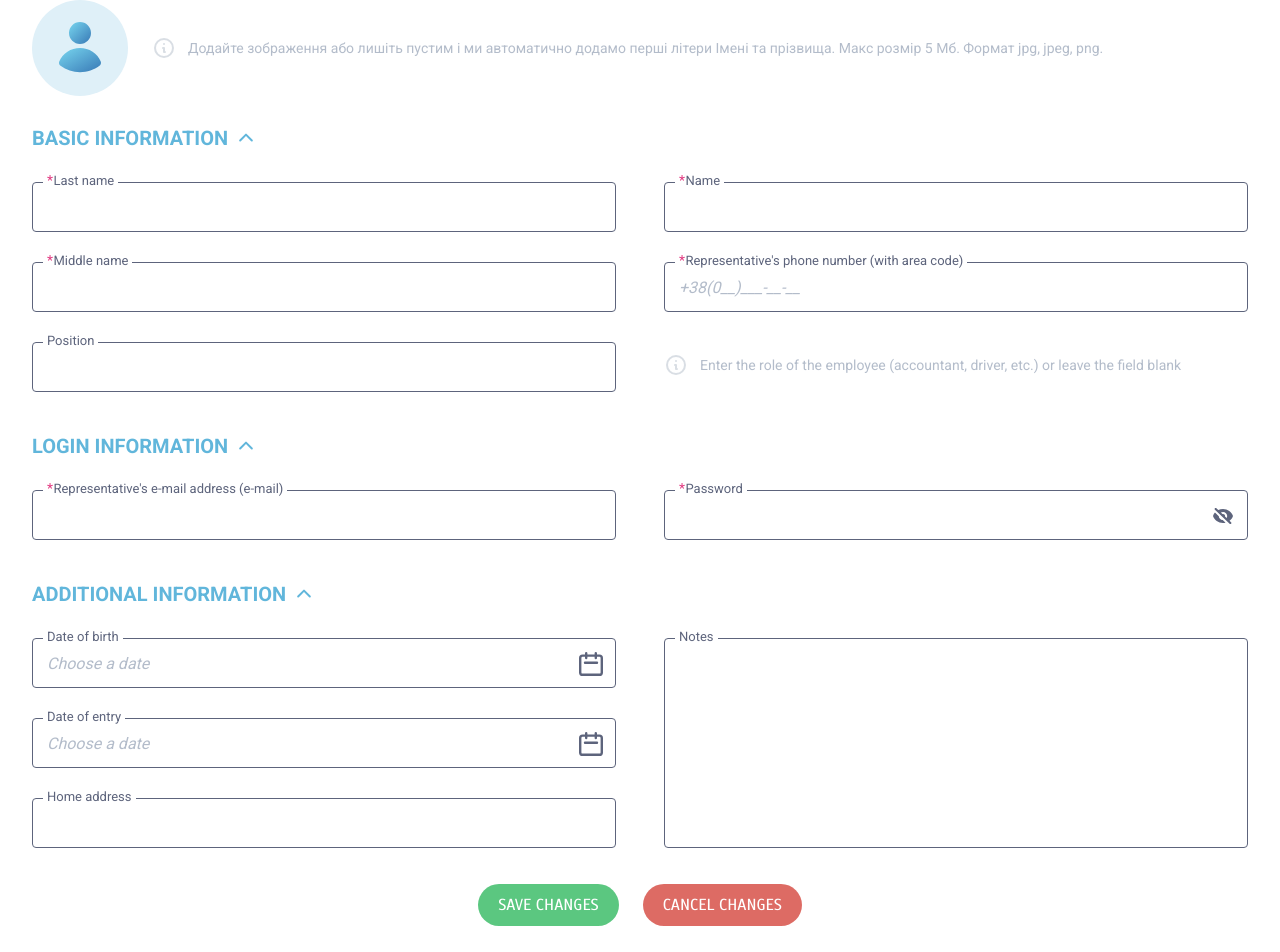
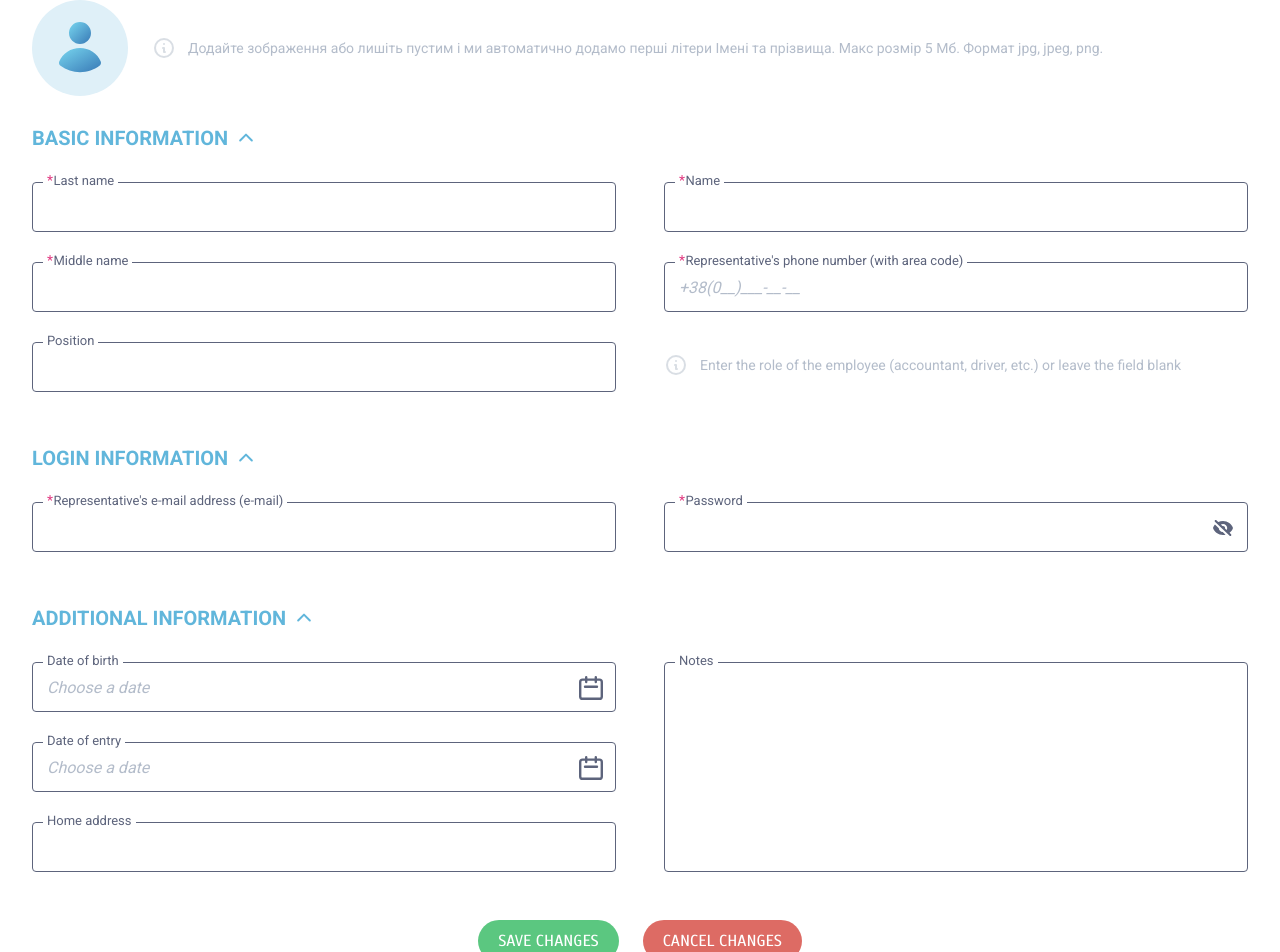
Before and after one commit to it-volunteers-ukraine/ChariERP, a Next.js app in the folder client/: page /en/add-member in a window 1280 px wide. Shown: the top 952 px of the page. Built offline with nearby package versions, Linux system fonts and the light colour scheme.

Commit message:
122 changed gap

```diff
--- a/client/src/app/[locale]/add-member/page.tsx
+++ b/client/src/app/[locale]/add-member/page.tsx
@@ -71,7 +71,7 @@ const AddMember = () => {
                 />
               </div>
 
-              <div className="flex flex-col gap-9 desktop:gap-12">
+              <div className="flex flex-col gap-9 laptop:gap-12">
                 <Accordion
                   initialState
                   classNameWrapper="!gap-3"
@@ -101,9 +101,9 @@ const AddMember = () => {
                   </div>
 
                   <InputField
+                    wrapperClass="gap-1 laptop:!gap-12"
                     name="positionOfMember"
                     label={text('positionOfMember.label')}
-                    wrapperClass="!gap-12"
                     info={text('positionOfMember.information')}
                   />
                 </Accordion>
@@ -113,7 +113,7 @@ const AddMember = () => {
                   classNameWrapper="!gap-3"
                   classNameTitle="text-[20px] uppercase"
                   title={text('title.loginInformation')}
-                  classNameChildren="flex flex-col laptop:flex-row laptop:gap-12"
+                  classNameChildren="flex flex-col gap-4 laptop:flex-row laptop:gap-12"
                 >
                   <InputField required name="email" label={text('email.label')} />
 
@@ -152,7 +152,7 @@ const AddMember = () => {
                     name="textarea"
                     label={text('notes.label')}
                     wrapperClass="laptop:max-w-[calc(50%-24px)]"
-                    textAreaClass="mr-2 min-h-[183px] scroll-textarea resize-none"
+                    textAreaClass="!p-[0_4px_0_16px] mr-[6px] min-h-[183px] scroll-textarea !text-input-text resize-none"
                   />
                 </Accordion>
 
--- a/client/src/components/input/index.tsx
+++ b/client/src/components/input/index.tsx
@@ -187,7 +187,7 @@ export const Input = forwardRef<HTMLInputElement | HTMLTextAreaElement, InputPro
 
         {info && (
           <div className="flex items-center text-input-info w-full relative top-1">
-            <Info width={24} height={24} className="hidden tablet:flex self-center text-input-info mr-3 shrink-0" />
+            <Info width={24} height={24} className="tablet:flex self-center text-input-info mr-3 shrink-0" />
 
             <span className={styles.infoSpan}>{info}</span>
           </div>
```
